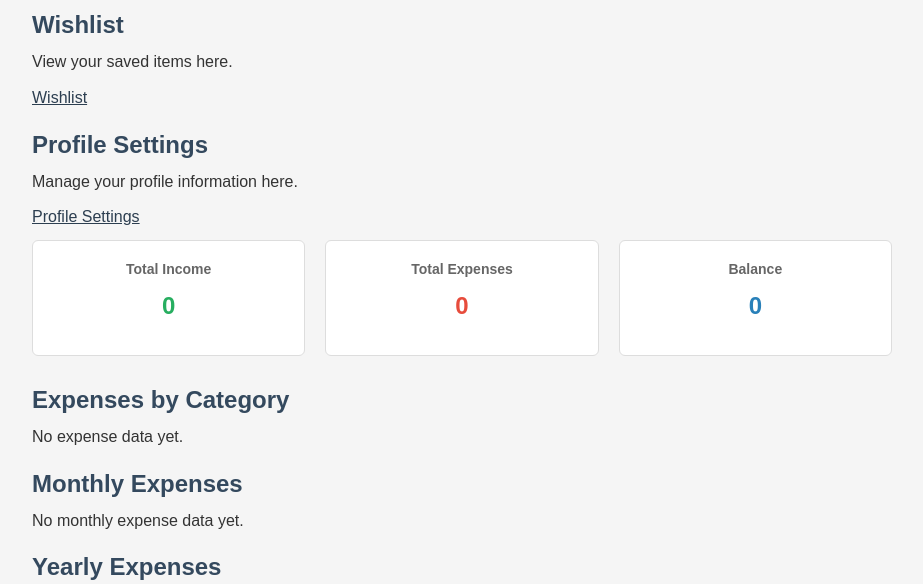
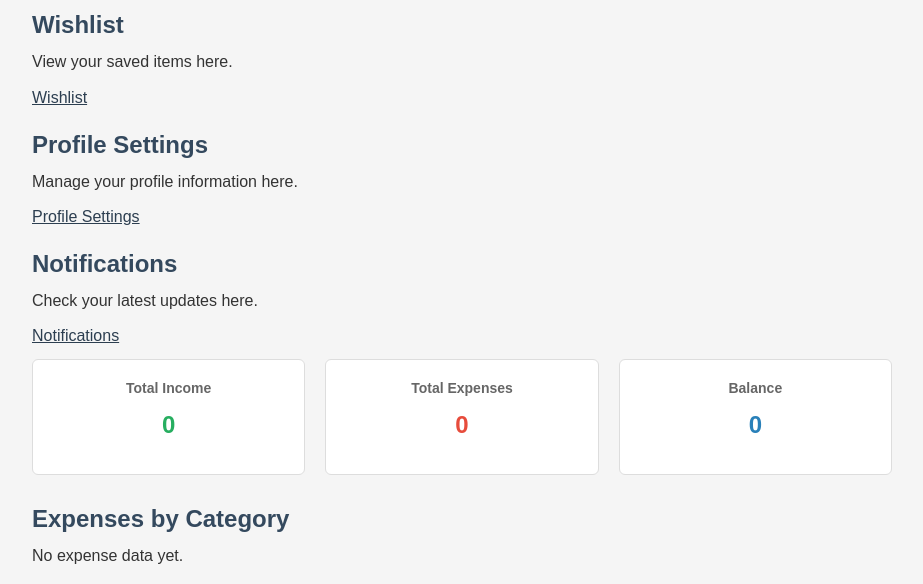
Before and after one commit to rajpaladiya2004/Personal-Finance-Tracker, a Django app: page /dashboard/ in a window 1280 px wide. Shown: the part 654-1238 px from the top of the page, without its empty margins (178-1101 px from the left). Run offline with Django 4.2, Linux system fonts and the light colour scheme; the visitor is signed in with stand-in values (Sample User, id 1); data comes from the database, SQL or seed files in the repository; data that the repository does not hold is empty.

Commit message:
Add notifications section to dashboard

```diff
--- a/templates/expenses/dashboard.html
+++ b/templates/expenses/dashboard.html
@@ -29,6 +29,10 @@
     <h2>Profile Settings</h2>
     <p>Manage your profile information here.</p>
     <p><a href="{% url 'expenses:profile_settings' %}">Profile Settings</a></p>
+
+    <h2>Notifications</h2>
+    <p>Check your latest updates here.</p>
+    <p><a href="/notifications/">Notifications</a></p>
 
     <div class="summary-boxes">
         <div class="summary-box income">
```
